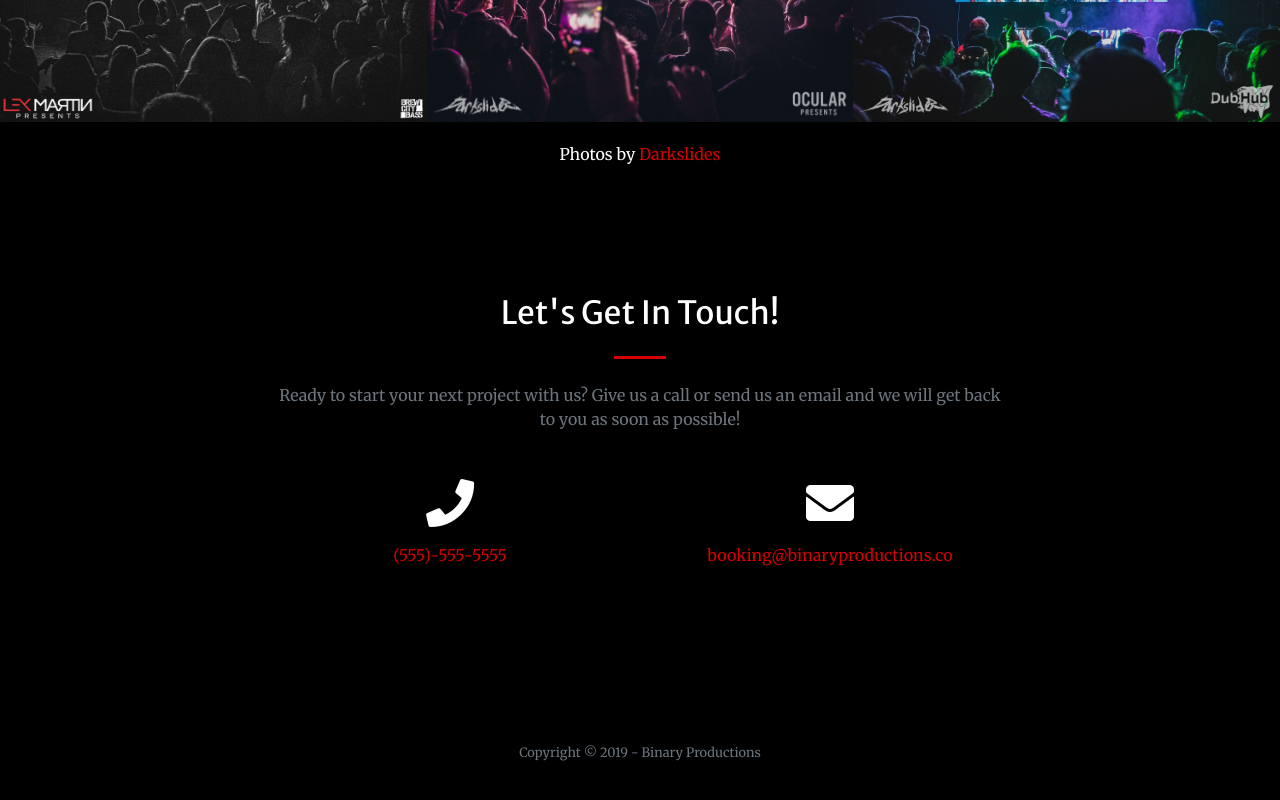
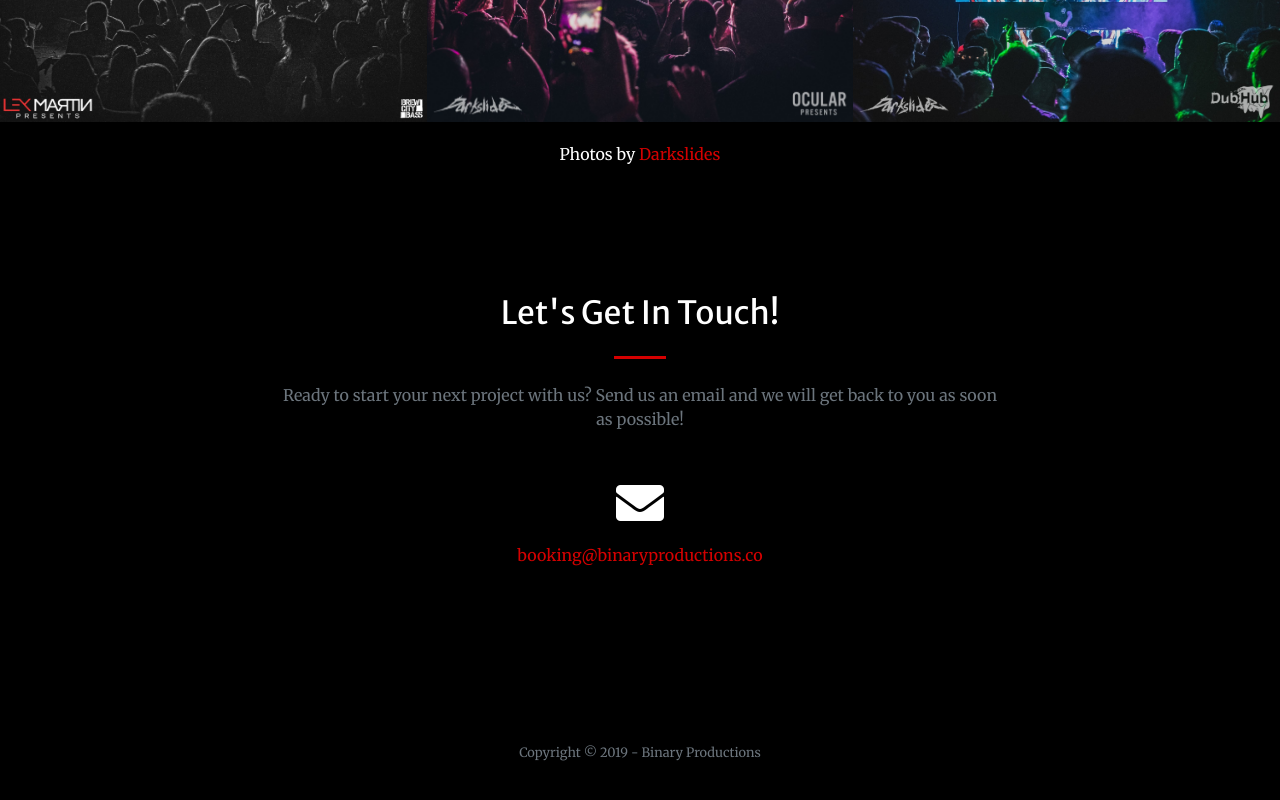
Before and after one commit to BinaryProductions/BinaryProductions.github.io, a website with bundled scripts: page index.html in a window 1280 px wide. Shown: the part 2267-3067 px from the top of the page. Built offline with nearby package versions, Linux system fonts and the light colour scheme.

Commit message:
Update index.html

```diff
--- a/index.html
+++ b/index.html
@@ -219,15 +219,11 @@
         <div class="col-lg-8 text-center">
           <h2 class="mt-0">Let's Get In Touch!</h2>
           <hr class="divider my-4">
-          <p class="text-muted mb-5">Ready to start your next project with us? Give us a call or send us an email and we will get back to you as soon as possible!</p>
+          <p class="text-muted mb-5">Ready to start your next project with us? Send us an email and we will get back to you as soon as possible!</p>
         </div>
       </div>
       <div class="row">
-        <div class="col-lg-4 ml-auto text-center mb-5 mb-lg-0">
-          <i class="fas fa-phone fa-3x mb-3"></i>
-          <div><a href="tel:555-555-5555">(555)-555-5555</a></div>
-        </div>
-        <div class="col-lg-4 mr-auto text-center">
+        <div class="col-lg mr-auto text-center">
           <i class="fas fa-envelope fa-3x mb-3"></i>
           <!-- Make sure to change the email address in anchor text AND the link below! -->
           <a class="d-block" href="mailto:booking@binaryproductions.co">booking@binaryproductions.co</a>
```
